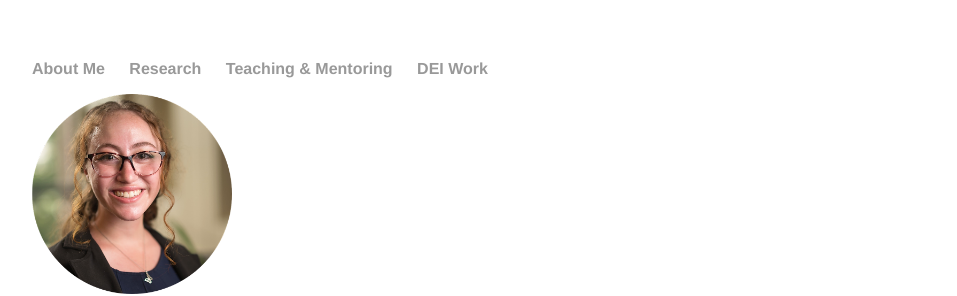
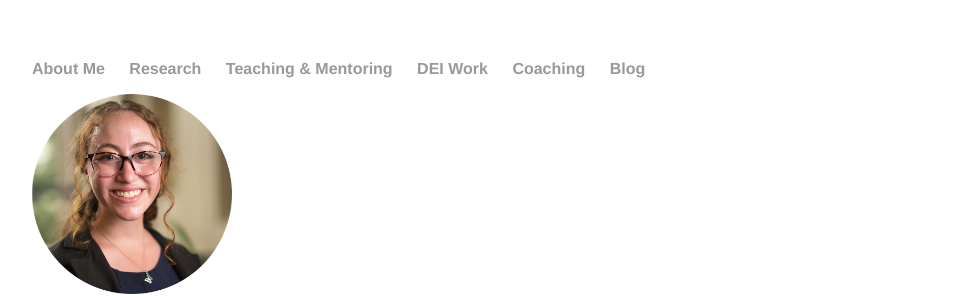
Before and after one commit to cdfine/cdfine.github.io, a Jekyll site: the page built from index.html, in a window 1280 px wide. Shown: the top 296 px of the page, without its empty margins (160-1117 px from the left). Built offline with Jekyll 4.4.1, drawn with Linux system fonts in a browser that asks for light colours; a style sheet for code colours, icons or effects is not loaded.

Commit message:
Update default.html

```diff
--- a/_layouts/default.html
+++ b/_layouts/default.html
@@ -10,10 +10,12 @@
 	<body>
 		<nav>
     		<ul>
-        		<li><a href="/">About Me</a></li>
-	        	<li><a href="/research.html">Research</a></li>
+        	<li><a href="/">About Me</a></li>
+	        <li><a href="/research.html">Research</a></li>
 			<li><a href="/teaching.html">Teaching & Mentoring</a></li>
 			<li><a href="/dei.html">DEI Work</a></li>
+			<li><a href="/coaching.html">Coaching</a></li>
+			<li><a href="/blog.html">Blog</a></li>
     		</ul>
 		</nav>
 		<div class="container">
```
